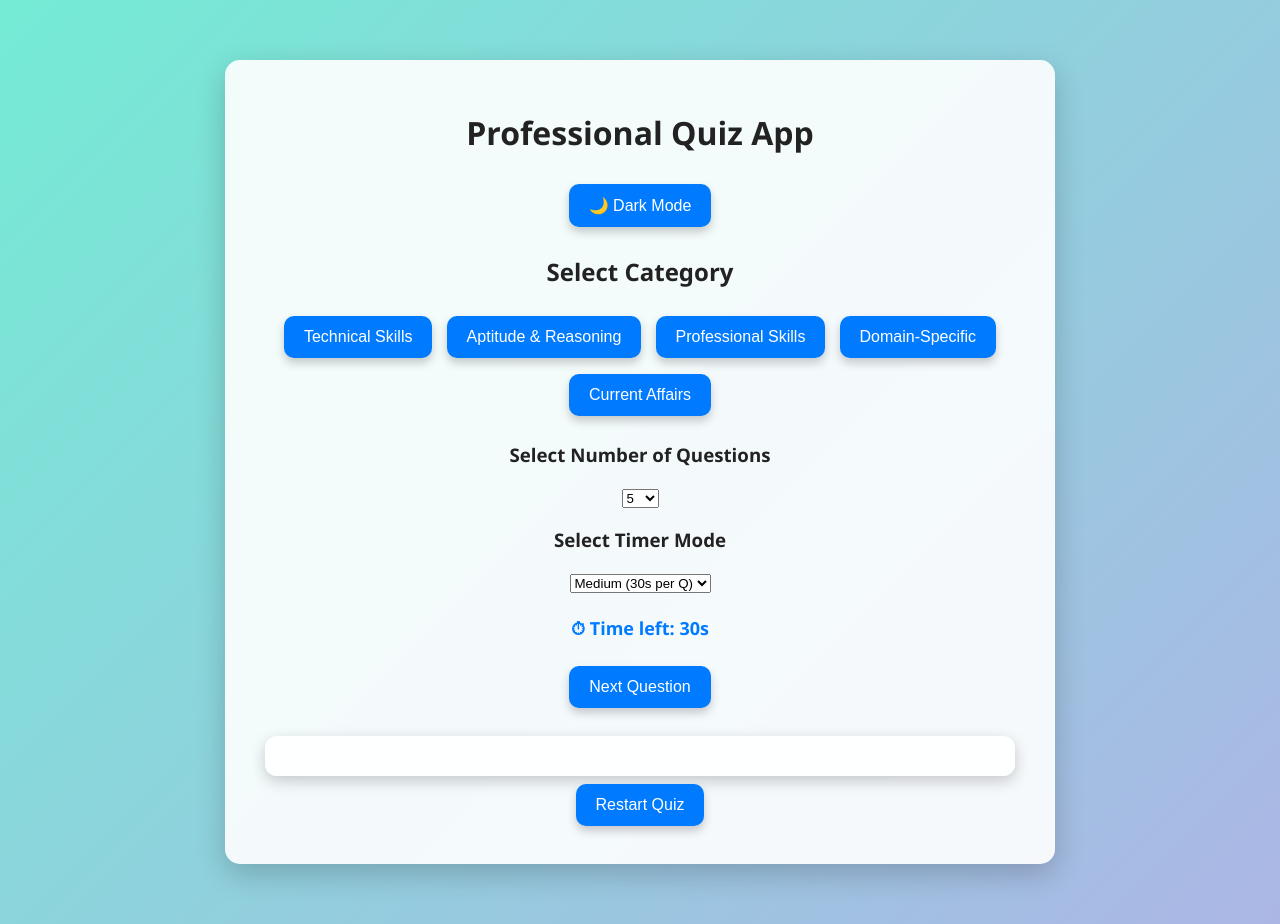
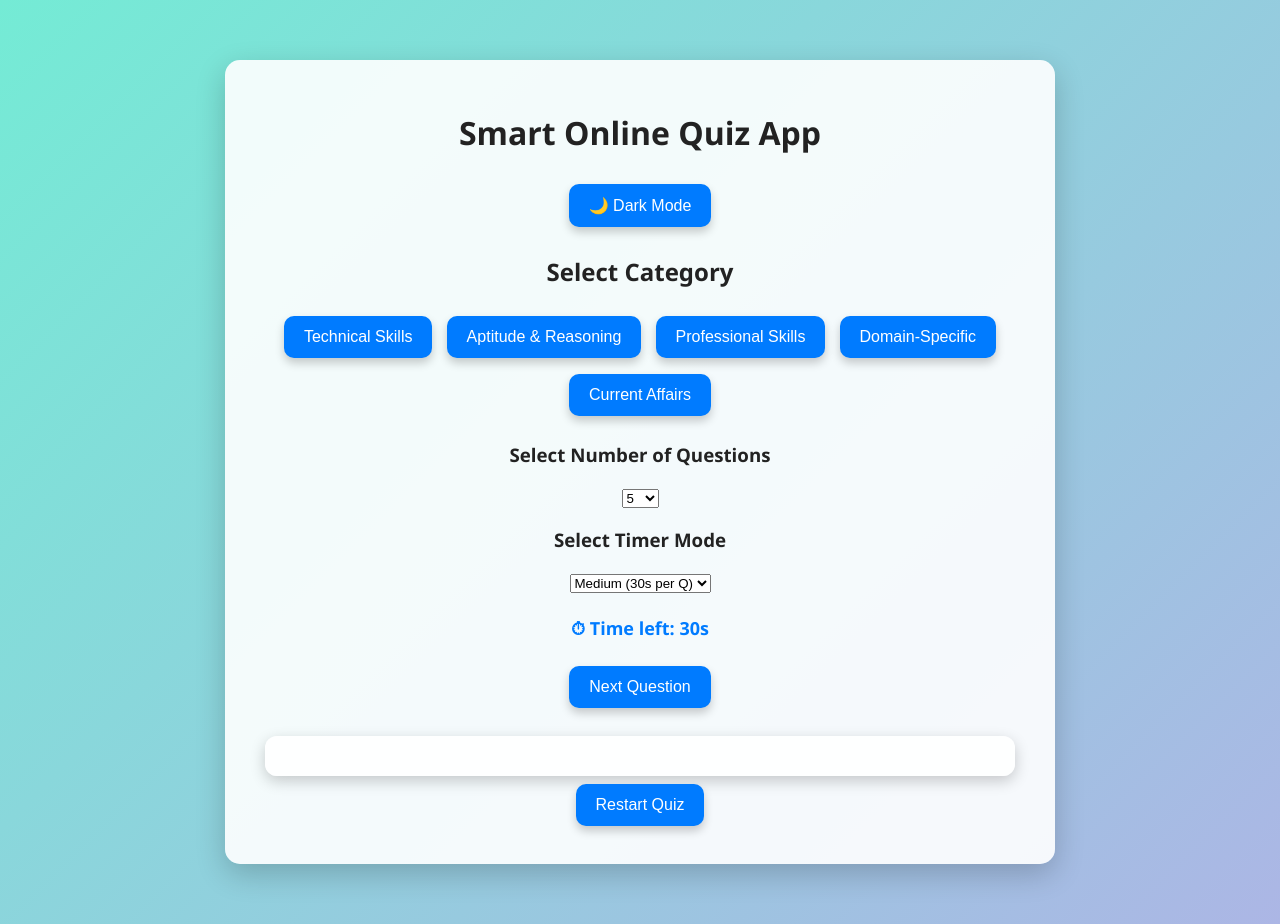
Before and after one commit to pacharidhana/Quizz-app, a plain HTML site: page index.html in a window 1280 px wide. Drawn offline with Linux system fonts and the light colour scheme.

Commit message:
index.html

```diff
--- a/index.html
+++ b/index.html
@@ -8,7 +8,7 @@
 </head>
 <body>
   <div class="container">
-    <h1>Professional Quiz App</h1>
+    <h1>Smart Online Quiz App</h1>
 
     <!-- Dark/Light Mode -->
     <button id="theme-toggle">🌙 Dark Mode</button>
```
